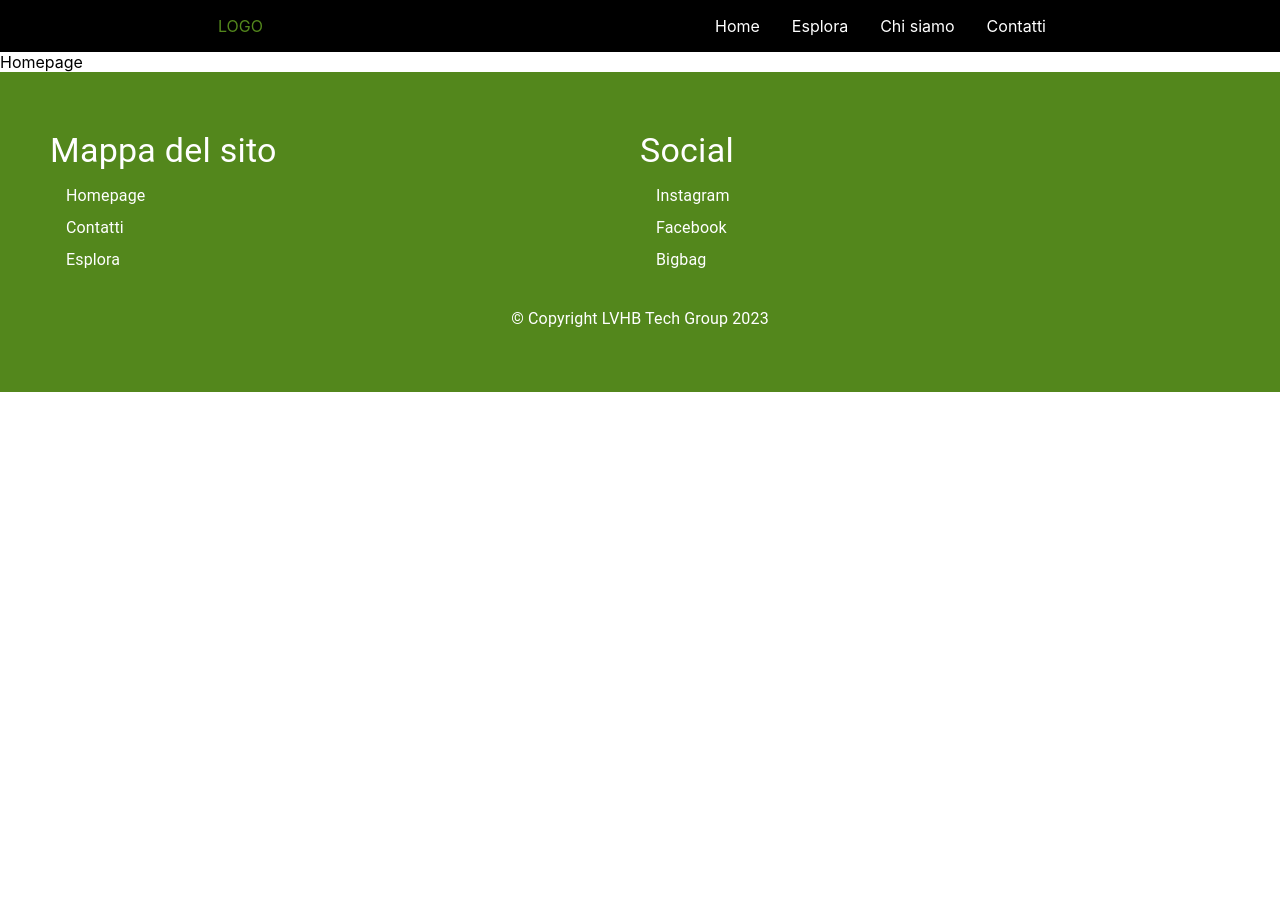
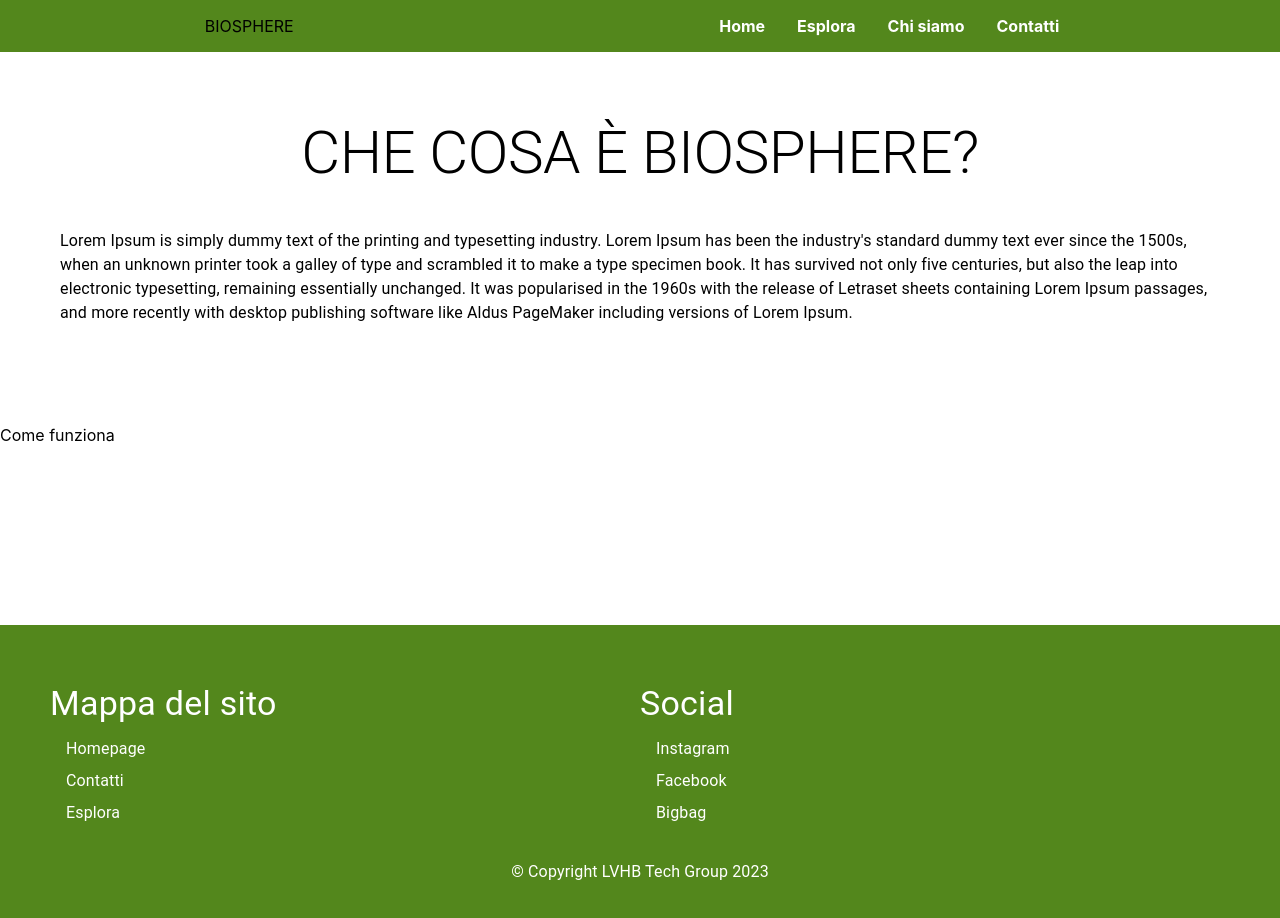
Before and after one commit to giogithub89/progetto_piante, a React (Create React App) app: page / in a window 1280 px wide. Shown: the top 918 px of the page. Before the commit the page ends 800 px from the top, so only its background shows below. Built offline with nearby package versions, Linux system fonts and the light colour scheme.

Commit message:
add Chi siamo

```diff
--- a/src/App.js
+++ b/src/App.js
@@ -2,15 +2,12 @@ import { Route, Routes } from "react-router-dom";
 import Homepage from "./pages/homepage/Homepage";
 import Layout from "./pages/Layout";
 import Categories from "./pages/categories/Categories";
-import Navbar from "./Component/Navbar";
 
 function App() {
   return (
     <div className="App">
-      <Navbar></Navbar>
       <Routes>
         <Route path="/" element={<Layout />}>
-
           <Route index element={<Homepage />} />
           <Route path={"categories"} element={<Categories />} />
         </Route>
--- a/src/Component/Footer/footer.jsx
+++ b/src/Component/Footer/footer.jsx
@@ -5,7 +5,7 @@ import ListItem from "@mui/material/ListItem";
 
 const Footer = () => {
   return (
-    <Box sx={{ backgroundColor: "var(--primary)" }} width="100%" height="40vh">
+    <Box sx={{ backgroundColor: "var(--primary)" }} width="100%">
       <Box p={"50px"}>
         <Box display="flex" alignItems="center">
           <List sx={{ flex: 1, color: "white" }}>
@@ -26,7 +26,7 @@ const Footer = () => {
             </ListItem>
           </List>
         </Box>
-        <Box display="flex" alignItems="center" justifyContent="center" marginTop="15px" >
+        <Box display="flex" alignItems="center" justifyContent="center" marginTop="15px">
           <Typography sx={{ color: "white" }}>© Copyright LVHB Tech Group 2023</Typography>
         </Box>
       </Box>
--- a/src/Component/Navbar/Navbar.css
+++ b/src/Component/Navbar/Navbar.css
@@ -1,6 +1,6 @@
 /*desktop */
 .navbar {
-    background-color: rgb(0, 0, 0);
+  background-color: var(--primary);
   position: sticky;
   top: 0;
   z-index: 2;
@@ -15,8 +15,6 @@
   margin: 0px;
   display: flex;
   justify-content: space-evenly;
-
-
 }
 
 .navbar li {
@@ -28,7 +26,6 @@
 .hamburger {
   cursor: pointer;
   display: none;
-
 }
 
 .hamburger span {
@@ -36,21 +33,20 @@
   width: 1.2rem;
   display: block;
   padding: 0.2rem;
-
 }
 
 .navbar a {
   text-decoration: none;
   color: white;
-
+  font-weight: bold;
 }
 
 .navbar a:hover {
-    color: var(--primary);
+  color: var(--secondary-900);
 }
 
 .logo {
-    color: var(--primary);
+  /* color: var(--primary); */
   text-align: center;
   align-items: center;
 }
@@ -66,16 +62,14 @@
   .nascosto {
     max-height: 0px;
     visibility: hidden;
-        transition: max-height .3s ease-out;
-
+    transition: max-height 0.3s ease-out;
   }
 
   .visibile {
     height: 20rem;
     max-height: 15rem;
     visibility: visible;
-        transition: max-height .3s ease-out;
-
+    transition: max-height 0.3s ease-out;
   }
 
   .navbar ul {
@@ -84,7 +78,6 @@
     clear: both;
     overflow: auto;
     justify-content: unset;
-
   }
 
   .navbar {
@@ -92,7 +85,5 @@
     top: 0;
     z-index: 2;
     display: block;
-
   }
-
 }
--- a/src/Component/Navbar/Navbar.jsx
+++ b/src/Component/Navbar/Navbar.jsx
@@ -1,13 +1,11 @@
-import './Navbar.css'
+import "./Navbar.css";
 import { Link, Outlet } from "react-router-dom";
-import { useRef } from "react"
-
+import { useRef } from "react";
 
 function Navbar() {
   const Span1 = useRef(0);
   const Span2 = useRef(0);
   const Span3 = useRef(0);
-
 
   // const [display, setDisplay] = useState("nascosto")
 
@@ -18,25 +16,20 @@ function Navbar() {
 
     if (ulHamburger.className === "nascosto") {
       ulHamburger.setAttribute("class", "visibile");
-            Span2.current.style.display = "none"
-            Span1.current.style.transform = 'rotate(45deg) translate(1px, 11px)';
-            Span3.current.style.transform = 'rotate(-45deg) translate(-2px, -2px)';
-
-
-
+      Span2.current.style.display = "none";
+      Span1.current.style.transform = "rotate(45deg) translate(1px, 11px)";
+      Span3.current.style.transform = "rotate(-45deg) translate(-2px, -2px)";
 
       //     // setDisplay("visibile")
-
     } else {
-            ulHamburger.setAttribute('class', 'nascosto')
+      ulHamburger.setAttribute("class", "nascosto");
 
       // setDisplay("nascosto")
-            Span2.current.style.display = "block"
-            Span1.current.style.transform = 'rotate(0deg) translate(0px, 0px)';
-            Span3.current.style.transform = 'rotate(0deg) translate(0px, 0px)';
-
+      Span2.current.style.display = "block";
+      Span1.current.style.transform = "rotate(0deg) translate(0px, 0px)";
+      Span3.current.style.transform = "rotate(0deg) translate(0px, 0px)";
     }
-    }
+  };
 
   function topFunction() {
     document.body.scrollTop = 0; // For Safari
@@ -51,32 +44,38 @@ function Navbar() {
   return (
     <>
       <>
-                <div className='navbar'>
-                    <span className='logo'>LOGO</span>
+        <div className="navbar">
+          <span className="logo">BIOSPHERE</span>
 
-                    <div className="hamburger" onClick={() => handleClick()} >
+          <div className="hamburger" onClick={() => handleClick()}>
             <span className="span1" ref={Span1}></span>
             <span className="span2" ref={Span2}></span>
             <span className="span3" ref={Span3}></span>
           </div>
 
-
           <div>
-                        <ul className='nascosto' id="ulHamburger" >
-                            <li onClick={() => { topFunction(); handleClick() }} ><Link to='/' > Home</Link></li>
-                            <li><a>Esplora</a></li>
-                            <li><a>Chi siamo</a></li>
-                            <li><a>Contatti</a></li>
+            <ul className="nascosto" id="ulHamburger">
+              <li
+                onClick={() => {
+                  topFunction();
+                  handleClick();
+                }}>
+                <Link to="/"> Home</Link>
+              </li>
+              <li>
+                <a>Esplora</a>
+              </li>
+              <li>
+                <a>Chi siamo</a>
+              </li>
+              <li>
+                <a>Contatti</a>
+              </li>
             </ul>
           </div>
-
-
-
-                </div >
-                <Outlet></Outlet>
+        </div>
       </>
-
     </>
-    )
+  );
 }
 export default Navbar;
--- a/src/pages/Layout.js
+++ b/src/pages/Layout.js
@@ -1,11 +1,13 @@
 import React from "react";
 import { Outlet } from "react-router-dom";
+import Navbar from "../Component/Navbar/Navbar";
 import Footer from "../Component/Footer/footer";
 
 const Layout = () => {
   return (
     <div>
       {" "}
+      <Navbar />
       <Outlet /> <Footer />
     </div>
   );
--- a/src/pages/homepage/Homepage.js
+++ b/src/pages/homepage/Homepage.js
@@ -1,8 +1,15 @@
 import { Box } from "@mui/material";
 import React from "react";
+import ChiSiamo from "./chiSiamo";
+import ComeFunziona from "./comeFunziona";
 
 const Homepage = () => {
-  return <Box>Homepage</Box>;
+  return (
+    <Box>
+      <ChiSiamo />
+      <ComeFunziona />
+    </Box>
+  );
 };
 
 export default Homepage;
--- /dev/null
+++ b/src/pages/homepage/chiSiamo.jsx
@@ -0,0 +1,26 @@
+import { Box, Typography } from "@mui/material";
+import React from "react";
+
+const ChiSiamo = () => {
+  return (
+    <Box display="flex" p="40px 20px" flexDirection="column" justifyContent="center" marginTop="25px">
+      <Box display="flex" justifyContent="center" marginBottom="40px">
+        <Typography variant="h2" textTransform="uppercase">
+          che cosa è Biosphere?
+        </Typography>
+      </Box>
+      <Box>
+        <Typography m="0px 40px 60px">
+          Lorem Ipsum is simply dummy text of the printing and typesetting industry. Lorem Ipsum has been the industry's
+          standard dummy text ever since the 1500s, when an unknown printer took a galley of type and scrambled it to
+          make a type specimen book. It has survived not only five centuries, but also the leap into electronic
+          typesetting, remaining essentially unchanged. It was popularised in the 1960s with the release of Letraset
+          sheets containing Lorem Ipsum passages, and more recently with desktop publishing software like Aldus
+          PageMaker including versions of Lorem Ipsum.
+        </Typography>
+      </Box>
+    </Box>
+  );
+};
+
+export default ChiSiamo;
--- /dev/null
+++ b/src/pages/homepage/comeFunziona.jsx
@@ -0,0 +1,12 @@
+import { Box } from "@mui/material";
+import React from "react";
+
+const ComeFunziona = () => {
+  return (
+    <Box height="200px">
+      <p>Come funziona</p>
+    </Box>
+  );
+};
+
+export default ComeFunziona;
```
Also changed, not shown: src/pages/homepage/hero.jsx (added, +7 -0 lines). Lines whose indentation alone changed are shown as unchanged.
